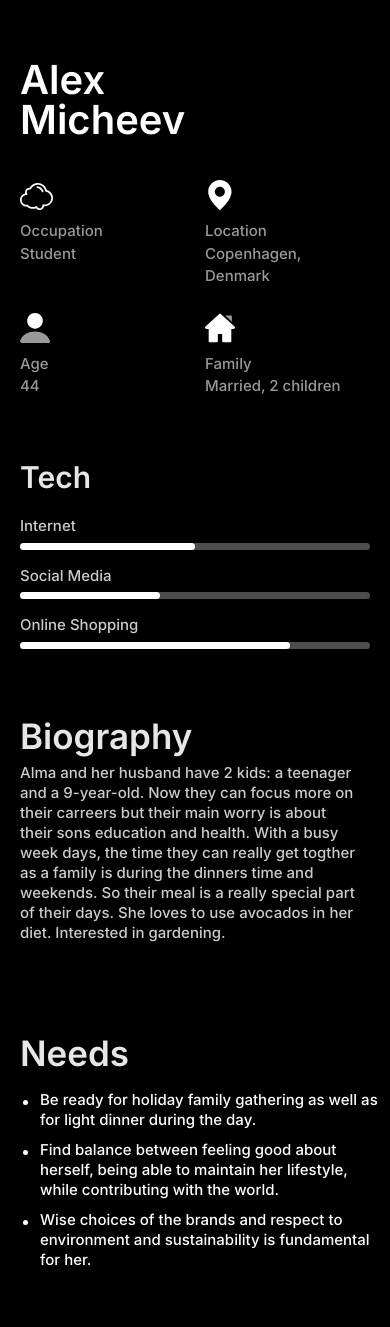
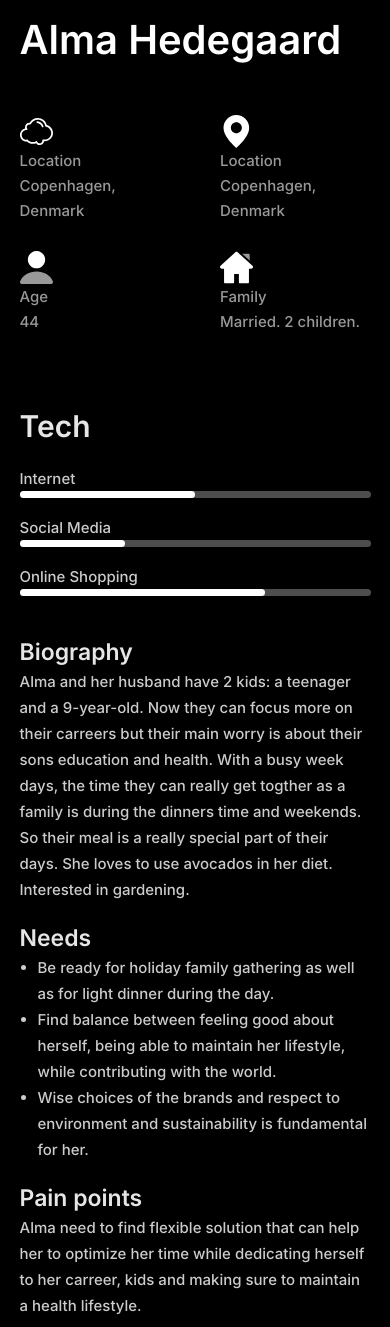
Before and after one commit to alexmicheev96/modul, a website: page src/index.html in a window 390 px wide. Shown: the top 1327 px of the page. Drawn offline with Linux system fonts and the light colour scheme.

Commit message:
fix mistakes

```diff
--- a/src/index.html
+++ b/src/index.html
@@ -11,108 +11,108 @@
 <body>
     <main class="card">
         <div class="container">
-        <section class="left-card" >
-            <div class="container-inner">
-                <h1 class="title">Alex <br> Micheev</h1>
-                <div class="information">
-                    <div class="information__wrapper">
-                        <div class="information__inner">
-                            <div class="information__img-wrapper" >
-                                <img src="icons/bag.svg" alt="bag" class="imformation__logo">
+            <div class="container__inner container__inner-left">
+                <h1 class="title">Alma
+                    Hedegaard</h1>
+                <div class="info">
+                    <div class="info__wrapper">
+                        <div class="info__inner">
+                            <div class="info__icon">
+                                <img src="icons/bag.svg" alt="location">
                             </div>
-                            <div class="information__descr">
-                                Occupation
-                                <span >Student</span>
+                            <div class="info__descr">
+                                Location
+                                <span>Copenhagen, Denmark
+                                </span>
                             </div>
                         </div>
-                        <div class="information__inner">
-                            <div class="information__img-wrapper">
-                                <img src="icons/location.svg" alt="bag" class="imformation__logo">
+                        <div class="info__inner">
+                            <div class="info__icon">
+                                <img src="icons/location.svg" alt="location">
                             </div>
-                            <div class="information__descr">
+                            <div class="info__descr">
                                 Location
-                                <span>Copenhagen, Denmark</span>
+                                <span>Copenhagen, Denmark
+                                </span>
                             </div>
                         </div>
-                        <div class="information__inner">
-                            <div class="information__img-wrapper" >
-                                <img src="icons/person.svg" alt="bag" class="imformation__logo">
+                        <div class="info__inner">
+                            <div class="info__icon">
+                                <img src="icons/person.svg" alt="person">
                             </div>
-                            <div class="information__descr">
+                            <div class="info__descr">
                                 Age
-                                <span >44</span>
+                                <span>44</span>
                             </div>
                         </div>
-                        <div class="information__inner">
-                            <div class="information__img-wrapper" >
-                                <img src="icons/home.svg" alt="bag" class="imformation__logo">
+                        <div class="info__inner">
+                            <div class="info__icon">
+                                <img src="icons/home.svg" alt="home">
                             </div>
-                            <div class="information__descr">
+                            <div class="info__descr">
                                 Family
-                                <span>Married, 2 children</span>
-                            </div>
-                        </div>
-                    </div>
-                </div>
-                <div class="tech">
-                    <div class="tech__wrapper">
-                        <h2 class="tech__title">Tech</h2>
-                        <div class="tech__wrapper-skills">
-                            <p class="tech__descr">
-                                Internet</p>
-                            <div class="tech__inner-skill">
-                                <span class="tech__inner-skill_white tech__inner-skill_white-1"></span>
-                            </div>
-                        </div>
-                        <div class="tech__wrapper-skills">
-                            <p class="tech__descr">
-                                Social Media</p>
-                            <div class="tech__inner-skill">
-                                <span class="tech__inner-skill_white tech__inner-skill_white-2"></span>
-                            </div>
-                        </div>
-                        <div class="tech__wrapper-skills">
-                            <p class="tech__descr">
-                                Online Shopping</p>
-                            <div class="tech__inner-skill">
-                                <span class="tech__inner-skill_white tech__inner-skill_white-3" ></span>
+                                <span>Married. 2 children.</span>
                             </div>
                         </div>
                     </div>
 
                 </div>
-            </div>
-        </section>
-        <section class="center-card">
-            <div class="container-inner">
-                <div class="center-card__wrapper">
-                    <div class="center-card__section">
-                        <h2 class="center-card__title">
-                            Biography</h2>
-                        <p class="center-card__descr">Alma and her husband have 2 kids: a teenager and a 9-year-old. Now they can focus more on their carreers but their main worry is about their sons education and health. With a busy week days, the time they can really get togther as a family is during the dinners time and weekends. So their meal is a really special part of their days. She loves to use avocados in her diet. Interested in gardening.</p>
+                <div class="tech">
+                    <div class="tech__wrapper">
+                        <h2 class="tech__title">Tech</h2>
+                        <div class="tech__skills-wrapper">
+                            <div class="tech__skills-inner">
+                                <div class="tech__descr">Internet</div>
+                                <div class="tech__skill">
+                                    <span class="tech__skill_size-1"></span>
+                                </div>
+                            </div>
+                            <div class="tech__skills-inner">
+                                <div class="tech__descr">Social Media</div>
+                                <div class="tech__skill">
+                                    <span class="tech__skill_size-2"></span>
+                                </div>
+                            </div>
+                            <div class="tech__skills-inner">
+                                <div class="tech__descr">Online Shopping</div>
+                                <div class="tech__skill">
+                                    <span class="tech__skill_size-3"></span>
+                                </div>
+                            </div>
+                        </div>
                     </div>
-                    <div class="center-card__section">
-                        <h2 class="center-card__title">Needs</h2>
-                        <ul class='center-card__list'>
-                            <li class="center-card__item">Be ready for holiday family gathering as well as for light dinner during the day.</li>
-                            <li class="center-card__item">Find balance between feeling good about herself, being able to maintain her lifestyle, while contributing with the world.</li>
-                            <li class="center-card__item">Wise choices of the brands and respect to environment and sustainability is fundamental for her.</li>
-                        </ul>
-                    </div>
-                    <div class="center-card__section">
-                        <h2 class="center-card__title">Pain points</h2>
-                        <p class="center-card__descr">Alma need to find flexible solution that can help her to optimize her time while dedicating herself to her carreer, kids and making sure to maintain a health lifestyle. </p>
-                    </div>
+
+
                 </div>
             </div>
-        </section>
-        <section class="right-card" >
-            <div class="container-large  container-inner">
-                <div class="right-card__descr">
-                    It is very important for me to have fresh, tasty products at hand.
+            <div class="container__inner container__inner-central">
+                <div class="text">
+                    <h2 class="text__title">Biography</h2>
+                    <p class="text__descr">Alma and her husband have 2 kids: a teenager and a 9-year-old. Now they can focus more on their carreers but their main worry is about their sons education and health. With a busy week days, the time they can really get togther as a family is during the dinners time and weekends. So their meal is a really special part of their days. She loves to use avocados in her diet. Interested in gardening.</p>
+                </div>
+                <div class="text">
+                    <h2 class="text__title">Needs</h2>
+                    <ul class="text__descr  text__descr_shift-right">
+                        <li class="text__item">Be ready for holiday family gathering as well as for light dinner during the day.</li>
+                        <li class="text__item">Find balance between feeling good about herself, being able to maintain her lifestyle, while contributing with the world.</li>
+                        <li class="text__item">Wise choices of the brands and respect to environment and sustainability is fundamental for her.</li>
+                    </ul>
+                </div>
+                <div class="text">
+                    <h2 class="text__title">Pain points</h2>
+                    <p class="text__descr">Alma need to find flexible solution that can help her to optimize her time while dedicating herself to her carreer, kids and making sure to maintain a health lifestyle. </p>
                 </div>
             </div>
-        </section>
+            <div class="container__inner container__inner-right">
+                <div>
+                    <div class="img-descr">
+                        It is very important for me to have fresh, tasty products at hand.
+                </div>
+            </div>
+
+            </div>
+        </div>
+    </main>
     </div>
     </main>
     <script src="js/script.js" ></script>
--- a/src/sass/blocks/_centralBlock.scss
+++ b/src/sass/blocks/_centralBlock.scss
@@ -1,11 +1,5 @@
-.center-card {
-    display: flex;
-    align-items: center;
-    &__wrapper {
-        display: grid;
-        grid-template-rows: 2fr 2fr 1fr;
-        gap: 3px
-    }
+.text {
+    position: relative;
     &__title {
         font-weight: 600;
         font-size: 30px;
@@ -14,36 +8,16 @@
         margin-bottom: 0;
     }
     &__descr {
-        font-style: normal;
+        position: relative;
         font-weight: 500;
         font-size: 15px;
-        line-height: 25px;
+        line-height: 20px;
         color: $main-color;
         opacity: 0.8;
+        margin-bottom: 0;
+        &_shift-right{
+            padding-left: 18px;
+        }
     }
-    &__list {
-        margin-left: 0;
-    }
-    &__item {
-        position: relative;
-        margin-top: 10px;
-        left: 20px;
-        list-style-type: none;
-        font-weight: 500;
-        font-size: 15px;
-        line-height: 25px;
-        color: $main-color;
-        &::before {
-            content: " ";
-            display: block;
-            position: absolute;
-            width: 5px;
-            height: 5px;
-            border-radius: 50%;
-            background-color: $main-color;
-            left: -17px;
-            top: 10px;
-        }
 
-    }
 }
--- a/src/sass/blocks/_leftBlock.scss
+++ b/src/sass/blocks/_leftBlock.scss
@@ -1,41 +1,45 @@
-
-.left-card {
-    display: flex;
-    align-items:center;
-    .title {
-        align-self: center;
-        font-style: normal;
-        font-weight: 600;
-        font-size: 75px;
-        line-height: 75px;
-        color: $main-color;
-        margin-bottom: 0;
+.container {
+    &__inner-left {
+        display: flex;
+        flex-direction: column;
+        justify-content: space-between;
     }
 }
-.information {
-    width: 100%;
+.title {
+    font-weight: 600;
+    font-size: 75px;
+    line-height: 75px;
+    color: $main-color;
+}
+.info {
     &__wrapper {
+        width: 100%;
+        height: 30%;
+        display: grid;
+        grid-template: repeat(2,1fr) / repeat(2, 1fr);
+        gap: 28px 50px;
         margin-top: 55px;
-        display: grid;
-        grid-template: repeat(2, minmax(87px, 1fr)) / repeat(2, 205px);
-        row-gap: 25px;
-        column-gap: 50px;
     }
-    &__inner {
+    &__inner{
         display: flex;
         flex-direction: column;
+        justify-content: stretch;
     }
-    &__img-wrapper {
+    &__icon {
         width: 33px;
         height: 33px;
+        img {
+            width: 100%;
+        }
     }
     &__descr {
-        margin-top: 7px;
-        font-weight: 500;
         font-size: 15px;
+        line-height: 25px;
         color: $main-color;
-        opacity: .6;
+        opacity: 0.6;
         span {
+            display: block;
+            opacity: 1.0;
             display: -webkit-box;
             -webkit-line-clamp: 3;
             -webkit-box-orient: vertical;
@@ -45,50 +49,51 @@
 }
 .tech {
     &__wrapper {
-        margin-top: 35px;
+        margin-top: 45px;
     }
     &__title {
         font-weight: 600;
-        margin-bottom: 0;
         font-size: 30px;
+        color: $main-color;
         opacity: 0.9;
-        color: $main-color;
     }
-    &__wrapper-skills {
-        margin-top: 15px;
+    &__skills__wrapper {
         width: 100%;
+        display: flex;
+       align-items: stretch;
+    }
+    &__skills-inner {
+        width: 100%;
+        display: flex;
+        margin-top: 17px;
+        flex-direction: column;
     }
     &__descr {
-        color: $main-color;
-        margin: 0;
-        font-weight: 500;
         font-size: 15px;
+        line-height: 25px;
         color: $main-color;
         opacity: 0.8;
     }
-    &__inner-skill {
+    &__skill {
         position: relative;
         width: 100%;
         height: 7px;
-        margin-top: 5px;
         background: rgba(255, 255, 255, 0.3);
         border-radius: 10px;
-        &_white {
+        span {
             position: absolute;
-            height: 7px;
-            background: #FFFFFF;
+            background:$main-color;
             border-radius: 10px;
+            height: 100%;
+        }
+        &_size-1 {
+            width: 50%;
+        }
+        &_size-2 {
+            width: 30%;
+        }
+        &_size-3 {
             width: 70%;
-            &-1 {
-                width: 50%;
-            }
-            &-2 {
-                width: 40%;
-            }
-            &-3 {
-                width: 77%;
-            }
         }
-
     }
 }
--- a/src/sass/blocks/_media.scss
+++ b/src/sass/blocks/_media.scss
@@ -1,159 +1,77 @@
-@media (max-width: 1439px) {
-    .card {
-        width: 100%;
+@media (max-width: 1200px) {
+    .container{
+        &__inner-right{
+            .img-descr {
+                bottom: 30px;
+                font-size: 22px;
+                line-height: 27px;
             }
-    .container {
-        width: 1140px;
-        &-inner {
-            width: 360px;
-        }
-    }
-    .left-card {
-        .information {
-            &__wrapper {
-                grid-template-columns: repeat(2, 170px);
-                column-gap: 20px;
-            }
-        }
-    }
-    .center-card {
-        &__descr, &__item {
-            padding-right: 10px;
-            font-size: 16px;
-            line-height: 17px;
-        }
-    }
-}
-@media (max-width: 1200px) {
-    .card {
-        width: 100%;
-        padding: 50px 0 50px 0;
-        .container {
-            width: 960px;
-            justify-content: space-between;
-            &-inner {
-                width: 300px;
-                min-height: 650px;
         }
     }
     .title {
         font-size: 50px;
         line-height: 50px;
-        }
-        .left-card, .center-card {
-            align-items:stretch;
-        }
-        .left-card {
-            .information {
-                &__wrapper {
-                    grid-template-columns: repeat(2, 1fr );
-                    column-gap: 20px
-                }
-            }
-        }
-
-        .center-card {
-            &__wrapper{
-                row-gap: 43px;
-            }
-            &__descr {
-                font-size: 13px;
-                line-height: 17px;
-            }
-            &__item {
-                font-size: 13px;
-                line-height: 17px;
-            }
-
-        }
-        .right-card {
-            &__descr {
-                font-size: 25px;
-                line-height: 30px;
-            }
-        }
 
     }
 }
 @media (max-width: 992px) {
-    .card {
-        width: 100%;
-        .container {
-            max-width: 720px;
-            &-inner {
-                width: 220px;
-            }
-        }
 .title {
     font-size: 40px;
     line-height: 40px;
 }
-        .left-card{
-            .information {
-                &__wrapper {
-                    margin-top: 40px;
+.text {
+    &__title{
+        font-size: 23px;
+    }
+    &__descr {
+        font-size: 12px;
+        line-height: 17px;
     }
 }
-        }
-        .center-card {
-            &__title {
-                font-size: 24px;
-            }
-            &__wrapper {
-                gap: 20px;
-            }
-            &__descr, &__item {
-                padding-right: 10px;
-                font-size: 13px;
-                line-height: 15px;
+.img-descr {
+    bottom: 40px;
+    font-size: 17px;
+    line-height: 23px;
+
 }
 }
-        .right-card {
+@media (max-width: 768px) {
+.title {
+    font-size: 50px;
+}
+.container {
+    .text {
+        margin-top: 5%;
+        &__title {
+            font-size: 23px;
+        }
         &__descr {
-                bottom: 50px;
-                font-size: 16px;
-                line-height: 20px;
+            font-size: 15px;
+            line-height: 26px;
         }
     }
-    }
-
-
-}
-@media (max-width: 768px) {
-    .card {
+    display: block;
     width: 100%;
-        .container {
+    &__inner {
+        width: 90%;
         display: block;
-            max-width: 540px;
-            &-inner {
-                width: 460px;
-                min-height: 650px;
         margin: 0 auto;
-            }
-            .center-card {
-                .container-inner {
-                    min-height: 900px;
-                }
-                &__title {
-                    font-size: 35px;
-                }
-                &__wrapper {
-                    gap: 20px;
-                }
-                &__descr, &__item {
-                    padding-right: 0;
-                    font-size: 23px;
-                    line-height: 23px;
+        &-central {
+            margin-top: 10%;
         }
     }
-            .right-card {
-                &__descr {
-                    font-size: 40px;
-                    line-height: 45px;
-                }
-                .container-large {
-                    margin-top: 25px;
-                }
+    &__inner-right {
+        margin-top: 5%;
+        min-height: 500px;
+        border-radius: 5%;
+        .img-descr {
+            position: absolute;
+            bottom: 83px;
+            text-align: center;
+            font-weight: 600;
+            font-size: 30px;
+            line-height: 35px;
+            color: $main-color;
         }
     }
 }
@@ -161,39 +79,18 @@
 
 }
 @media (max-width: 576px) {
-    .card {
-        width: 100%;
-        .container {
-            max-width: 100%;
-            padding: 0 10px;
-            &-inner {
-                width: 100%;
-                padding: 10px;
+    .container{
+        .title {
+            font-size: 40px;
         }
-
-            .center-card {
-                &__title {
-                    font-size: 35px;
-                }
-                &__wrapper {
-                    gap: 20px;
-                }
-                &__descr, &__item {
-                    padding-right: 10px;
-                    font-size: 15px;
-                    line-height: 20px;
-                }
-            }
-            .right-card {
-                &__descr {
-                    width: 100%;
-                    text-align: center;
-                    font-size: 24px;
-                    line-height: 35px;
-                    left: 0;
-
+        &__inner-right{
+            .img-descr {
+                bottom: 40px;
+                font-size: 20px;
+                line-height: 27px;
             }
         }
     }
+
+
 }
-}
--- a/src/sass/blocks/_rightBlock.scss
+++ b/src/sass/blocks/_rightBlock.scss
@@ -1,12 +1,16 @@
-.right-card {
-    background: url('../img/bg_women.png') center (center/cover)  no-repeat;
-    &__descr {
-        position: absolute;
-        font-weight: 600;
-        font-size: 30px;
-        line-height: 35px;
-        color: $main-color;
-        bottom: 83px;
-        left: 35px;
+.container{
+    &__inner-right {
+        background: url('../img/bg_women.png') center center/cover no-repeat;
+        position: relative;
+        .img-descr {
+            position: absolute;
+            bottom: 83px;
+            text-align: center;
+            font-weight: 600;
+            font-size: 30px;
+            line-height: 35px;
+            color: $main-color;
+        }
     }
+
 }
--- a/src/sass/style.scss
+++ b/src/sass/style.scss
@@ -4,32 +4,33 @@
 @import 'blocks/leftBlock';
 @import 'blocks/centralBlock';
 @import 'blocks/rightBlock';
-
-
-
-
+:root {
+    width: 100%;
+}
 * {
     font-family: 'Inter', sans-serif;
     margin: 0;
-    padding: 0;
+
 }
 .card {
-    padding: 103px 0 115px 0;
+    padding: 5% 0 5% 0;
     background-color: black;
-    width: 1680px;
+    width: 100%;
+    height: 100%;
+    display: flex;
+    align-items: center;
+
 }
 .container {
-    width: 1475px;
-    display: flex;
-    justify-content: space-around;
+    width: 90%;
     margin: 0 auto;
-    &-inner {
-        position: relative;
-        width: 460px;
-        height: 630px;
-        }
-    &-large {
-            min-height: 750px;
+    display: grid;
+    grid-template: repeat(1,minmax(635px, auto) ) / repeat(3, 1fr);
+    column-gap: 3%;
+    &__inner {
+        display: flex;
+        flex-direction: column;
+        justify-content: space-between
     }
 }
 
```
Also changed, not shown: src/sass/libs/_bootstrap-reboot.min.scss (+6 -5 lines), src/css/style.min.css, 1 other file. Lines whose indentation alone changed are shown as unchanged.
